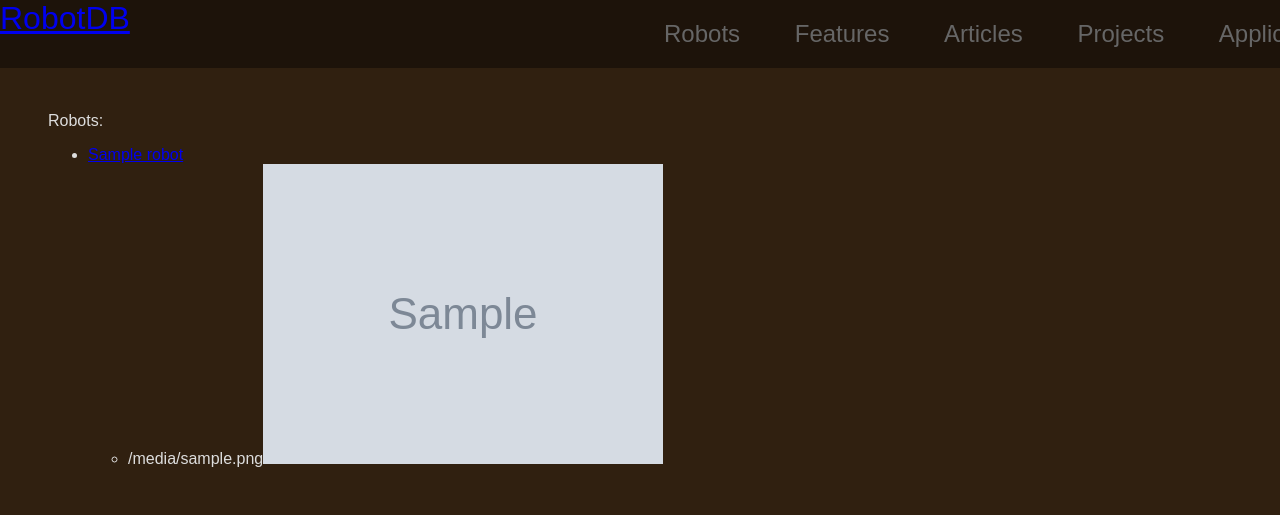
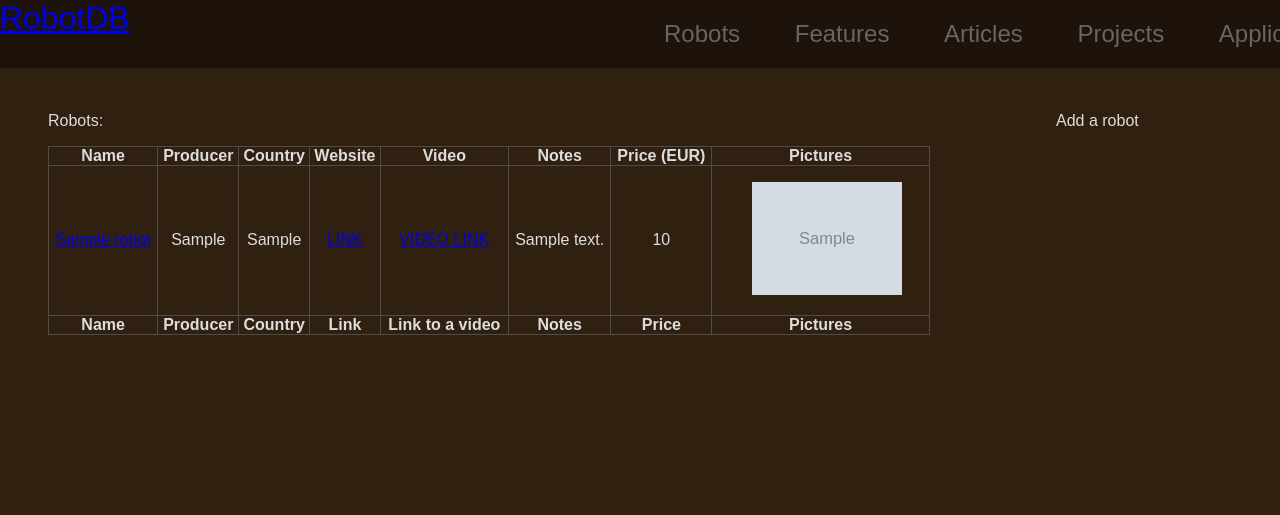
Before and after one commit to mjbogusz/robotdb, a Django app: page /robots in a window 1280 px wide. Shown: the top 515 px of the page. Run offline with Django 3.2, Linux system fonts and the light colour scheme; tables that the repository leaves empty hold one stand-in row (values such as "Sample post"); grey boxes marked "Sample" are stand-in pictures; style sheets or scripts are compiled from the project's sources; some libraries are stand-ins or nearby versions.

Commit message:
updated/added templates, view and urls

```diff
--- /dev/null
+++ b/robotdb/tables/__init__.py
@@ -0,0 +1,5 @@
+from .ApplicationTable import ApplicationTable
+
+__all__ = [
+	'ApplicationTable',
+]
--- a/robotdb/templates/base.html
+++ b/robotdb/templates/base.html
@@ -1,4 +1,5 @@
 {% load static %}
+{% load sass_tags %}
 
 <!DOCTYPE html>
 <html lang="en">
@@ -7,7 +8,7 @@
 		<meta name="viewport" content="width=device-width, initial-scale=1.0">
 		<title>{% block title %}RobotDB{% endblock %}</title>
 
-		<link rel="stylesheet" href="{% static 'style.css' %}">
+		<link rel="stylesheet" href="{% sass_src 'style.scss' %}">
 		<link rel="stylesheet" href="{% static 'purecss/pure-min.css' %}">
 		<link rel="stylesheet" href="{% static 'purecss/grids-responsive-min.css' %}">
 	</head>
@@ -40,12 +41,12 @@
 		</nav>
 		<div id="main-wrapper">
 			<div id="main" class="pure-g">
-				<div class="pure-u-1 pure-u-md-3-4 pure-u-lg-2-3">
+				<div class="pure-u-1 pure-u-md-5-6 pure-u-lg-4-5">
 					<div id="content">
 						{% block content %}{% endblock %}
 					</div>
 				</div>
-				<div class="pure-u-1 pure-u-md-1-4 pure-u-lg-1-3">
+				<div class="pure-u-1 pure-u-md-1-6 pure-u-lg-1-5">
 					<div id="sidebar">
 						{% block sidebar %}{% endblock %}
 					</div>
--- /dev/null
+++ b/robotdb/templates/index.html
@@ -0,0 +1,6 @@
+{% extends "base.html" %}
+
+{% block content %}
+	<h1>Homepage</h1>
+	<p>Select subpage using menu at the top</p>
+{% endblock %}
--- a/robotdb/templates/robotList.html
+++ b/robotdb/templates/robotList.html
@@ -1,25 +1,63 @@
 {% extends "base.html" %}
-
-{% block title %}RobotDB{% endblock %}
 
 {% block content %}
 {% if robotList %}
 	<p>Robots:</p>
-	<ul>
+	<table class="robotList">
+		<thead><tr>
+			<th>Name</th>
+			<th>Producer</th>
+			<th>Country</th>
+			<th>Website</th>
+			<th>Video</th>
+			<th>Notes</th>
+			<th>Price (EUR)</th>
+			<th>Pictures</th>
+		</tr></thead>
+		<tbody>
 		{% for robot in robotList %}
-		<li>
-			<a href="/robot/{{ robot.id }}/">{{ robot.name }}</a>
+			<tr>
+				<td><a href="/robots/{{ robot.id }}/">{{ robot.name }}</a></td>
+				<td>{{ robot.producer }}</a></td>
+				<td>{{ robot.country }}</a></td>
+				<td>
+					{% if robot.link %}<a href="{{ robot.link }}">LINK</a>{% endif %}
+				</td>
+				<td>
+					{% if robot.videoLink %}<a href="{{ robot.videoLink }}">VIDEO LINK</a>{% endif %}
+				</td>
+				<td>{{ robot.notes }}</a></td>
+				<td>{{ robot.price }}</a></td>
+				<td>
 					{% if robot.robotimage_set %}
-				<ul>
+						<ul class="robotImageList">
 							{% for robotImage in robot.robotimage_set.all %}
-					<li>{{ robotImage.image.url }}<img src="{{ robotImage.image.url }}" /></li>
+								<li><a href="{{ robotImage.image.url }}">
+									<img src="{{ robotImage.thumbnail.url }}" />
+								</a></li>
 							{% endfor %}
 						</ul>
 					{% endif %}
-		</li>
+				</td>
+			</tr>
 		{% endfor %}
-	</ul>
+		</tbody>
+		<tfoot><tr>
+			<th>Name</th>
+			<th>Producer</th>
+			<th>Country</th>
+			<th>Link</th>
+			<th>Link to a video</th>
+			<th>Notes</th>
+			<th>Price</th>
+			<th>Pictures</th>
+		</tr></tfoot>
+	</table>
 {% else %}
 	<p>No robots.</p>
 {% endif %}
 {% endblock %}
+
+{% block sidebar %}
+<p>Add a robot</p>
+{% endblock %}
--- a/robotdb/urls.py
+++ b/robotdb/urls.py
@@ -20,9 +20,19 @@ from django.urls import path
 
 from . import views
 
+# Application, Article, Feature, Project, Robot
+
 urlpatterns = [
 	path('admin/', admin.site.urls),
 	path('', views.index, name = 'index'),
-	path('robots', views.index, name = 'index'),
+	path('applications', views.applicationList, name = 'applicationList'),
+	path('applications/<int:applicationID>/', views.applicationDetail, name = 'applicationDetail'),
+	path('articles', views.articleList, name = 'articleList'),
+	path('articles/<int:articleID>/', views.articleDetail, name = 'articleDetail'),
+	path('features', views.featureList, name = 'featureList'),
+	path('features/<int:featureID>/', views.featureDetail, name = 'featureDetail'),
+	path('projects', views.projectList, name = 'projectList'),
+	path('projects/<int:projectID>/', views.projectDetail, name = 'projectDetail'),
+	path('robots', views.robotList, name = 'robotList'),
 	path('robots/<int:robotID>/', views.robotDetail, name = 'robotDetail'),
 ] + static(settings.MEDIA_URL, document_root = settings.MEDIA_ROOT)
--- a/robotdb/views.py
+++ b/robotdb/views.py
@@ -1,8 +1,69 @@
+from django.shortcuts import render
+from django_tables2 import RequestConfig
+
 from django.http import HttpResponse
 from django.template import loader
-from .models import Robot
+from .models import Application, Article, Feature, Project, Robot
+from .tables import ApplicationTable
 
 def index(request):
+	return render(request, 'index.html')
+
+def applicationList(request):
+	applicationTable = ApplicationTable(Application.objects.all())
+	RequestConfig(request).configure(applicationTable)
+	return render(request, 'applicationList.html', {'applicationTable': applicationTable})
+
+def applicationDetail(request, applicationID):
+	template = loader.get_template('applicationDetails.html')
+	context = {
+		'application': Application.objects.get(id = applicationID)
+	}
+	return HttpResponse(template.render(context, request))
+
+def articleList(request):
+	template = loader.get_template('articleList.html')
+	context = {
+		'articleList': Article.objects.all()
+	}
+	return HttpResponse(template.render(context, request))
+
+def articleDetail(request, articleID):
+	template = loader.get_template('articleDetails.html')
+	context = {
+		'article': Article.objects.get(id = articleID)
+	}
+	return HttpResponse(template.render(context, request))
+
+def featureList(request):
+	template = loader.get_template('featureList.html')
+	context = {
+		'featureList': Feature.objects.all()
+	}
+	return HttpResponse(template.render(context, request))
+
+def featureDetail(request, featureID):
+	template = loader.get_template('featureDetails.html')
+	context = {
+		'feature': Feature.objects.get(id = featureID)
+	}
+	return HttpResponse(template.render(context, request))
+
+def projectList(request):
+	template = loader.get_template('projectList.html')
+	context = {
+		'projectList': Project.objects.all()
+	}
+	return HttpResponse(template.render(context, request))
+
+def projectDetail(request, projectID):
+	template = loader.get_template('projectDetails.html')
+	context = {
+		'project': Project.objects.get(id = projectID)
+	}
+	return HttpResponse(template.render(context, request))
+
+def robotList(request):
 	template = loader.get_template('robotList.html')
 	context = {
 		'robotList': Robot.objects.all()
@@ -10,4 +71,8 @@ def index(request):
 	return HttpResponse(template.render(context, request))
 
 def robotDetail(request, robotID):
-	return HttpResponse('Robot %s' % (robotID))
+	template = loader.get_template('robotDetails.html')
+	context = {
+		'robot': Robot.objects.get(id = robotID)
+	}
+	return HttpResponse(template.render(context, request))
```
Also changed, not shown: robotdb/tables/ApplicationTable.py (added, +9 -0 lines), robotdb/tables/RobotTable.py (added, +20 -0 lines), robotdb/templates/applicationList.html (added, +15 -0 lines), robotdb/templates/robotDetails.html (added, +49 -0 lines). Lines whose indentation alone changed are shown as unchanged.
